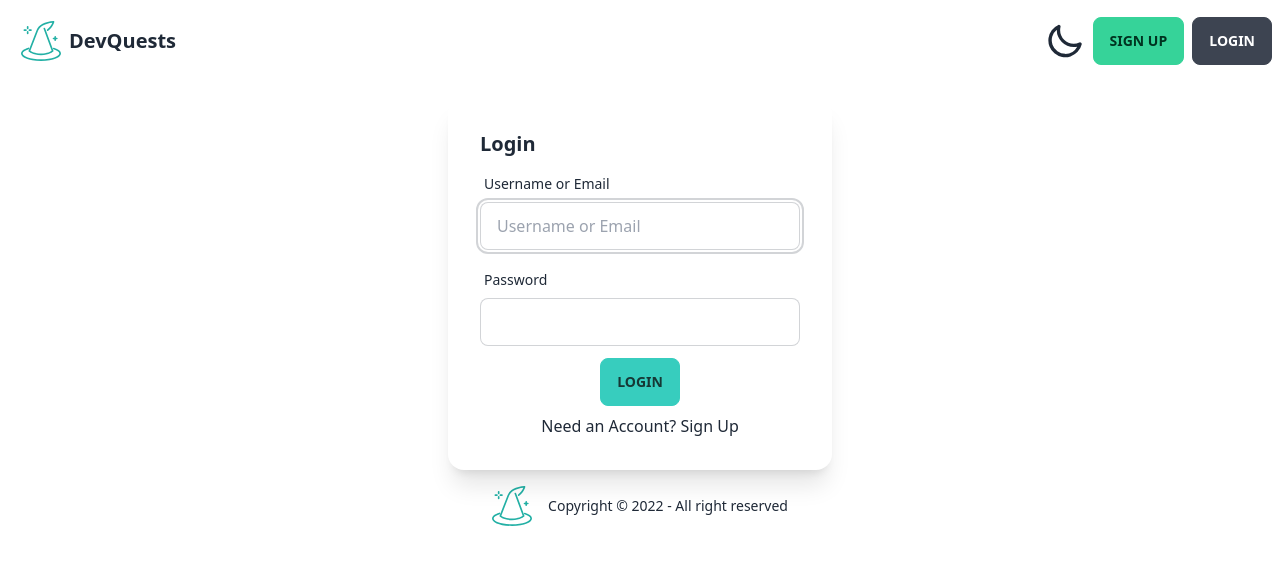
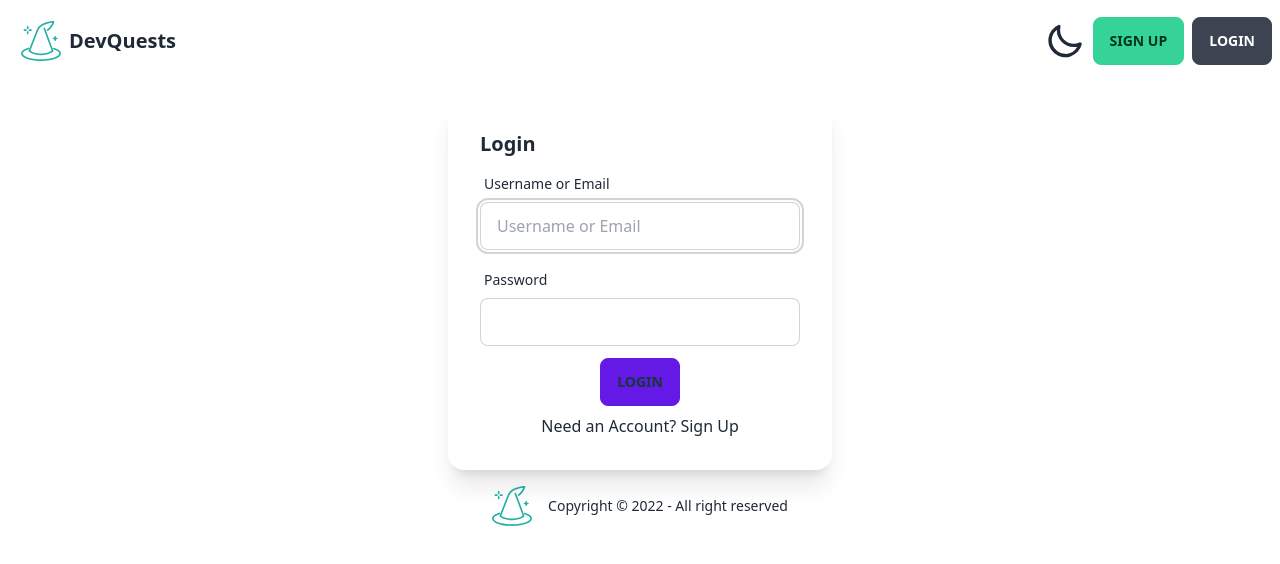
Before and after one commit to aymenBenadra/DevQuests-web, a React (Vite) app: page /login in a window 1280 px wide. Shown: the top 564 px of the page. Built offline with nearby package versions, Linux system fonts and the light colour scheme.

Commit message:
Costumized daisyui themes

```diff
--- a/package.json
+++ b/package.json
@@ -9,7 +9,7 @@
   },
   "dependencies": {
     "axios": "^0.27.2",
-    "daisyui": "^2.15.0",
+    "daisyui": "^2.15.1",
     "prop-types": "^15.8.1",
     "react": "^18.0.0",
     "react-animated-tree": "^1.0.10",
--- a/tailwind.config.js
+++ b/tailwind.config.js
@@ -6,7 +6,22 @@ module.exports = {
   plugins: [require("daisyui")],
 
   daisyui: {
-    themes: ["light", "dark"],
+    themes: [
+      {
+        light: {
+          ...require("daisyui/src/colors/themes")["[data-theme=light]"],
+          accent: "#6419E6",
+          primary: "#1FB2A6",
+        },
+      },
+      {
+        dark: {
+          ...require("daisyui/src/colors/themes")["[data-theme=dark]"],
+          accent: "#6419E6",
+          primary: "#1FB2A6",
+        },
+      },
+    ],
     darkTheme: "dark",
   },
 };
```
Also changed, not shown: 1 other file (tests, documents, lock files or other folders).
